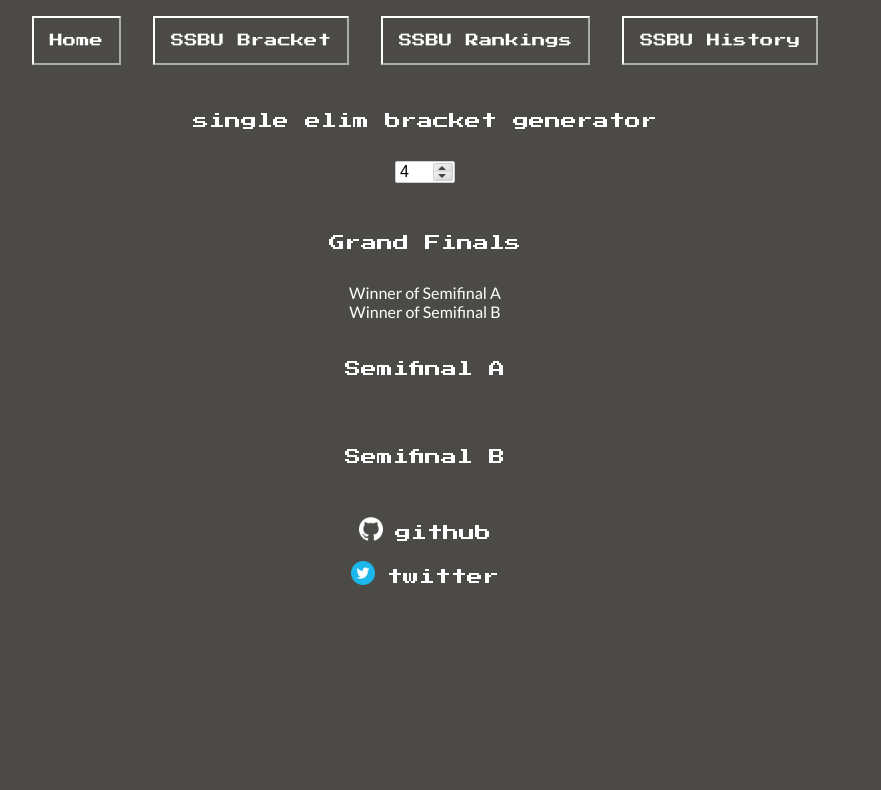
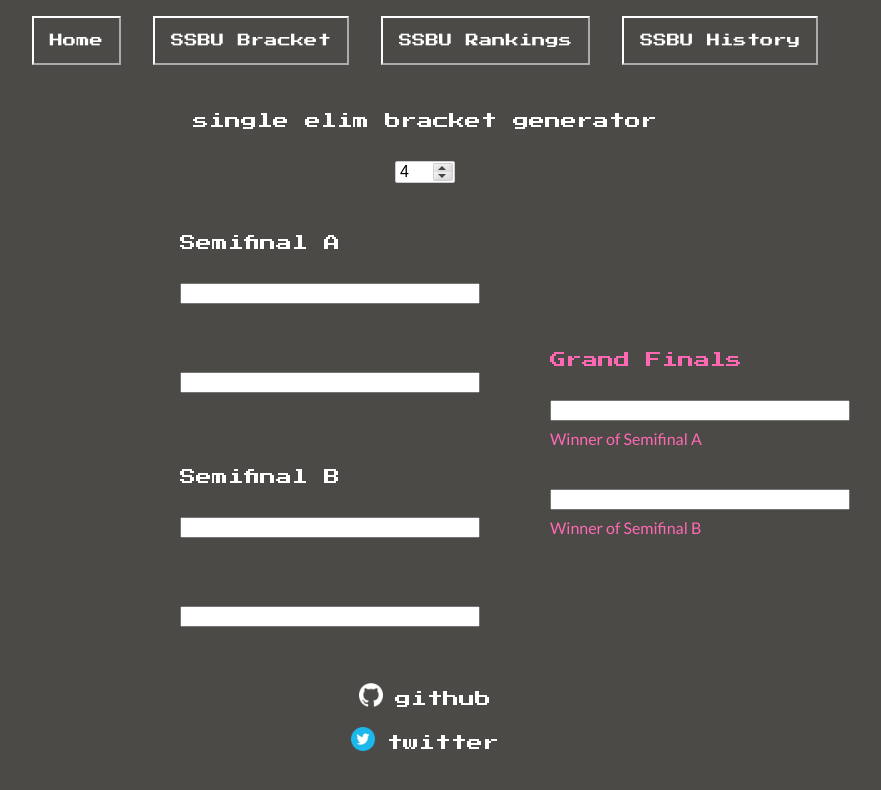
Before and after one commit to ajisakson/sandbox-site, a React (Create React App) app in the folder sandbox-site/: page /bracket in a window 1280 px wide. Shown: the top 790 px of the page, without its empty margins (215-1096 px from the left). Built offline with nearby package versions, Linux system fonts and the light colour scheme.

Commit message:
Single Elim bracket styling and logic figured out

```diff
--- a/sandbox-site/src/routes/Bracket.scss
+++ b/sandbox-site/src/routes/Bracket.scss
@@ -5,7 +5,7 @@
     display: flex;
     align-items: center;
     flex-direction: column;
-    .title {
+    .page_title {
         display: block;
         margin-bottom: 2rem;
         font-family: $decorative-text;
@@ -17,14 +17,89 @@
     }
     .bracket {
         margin-top: 2rem;
-        display: flex;
-        flex-direction: column;
-        text-align: center;
-        .title {
-            font-family: $decorative-text;
-        }
+        display: grid;
+        grid-template-columns: fit-content(300px) fit-content(300px) 1fr;
+        align-items: center;
+        column-gap: 30px;
         .bracket_node {
+            display: flex;
             padding: 20px;
+            flex-direction: column;
+            width: 300px;
+            &:nth-child(1){
+                grid-row: span 8;
+                grid-column: 8;
+            }
+            &:nth-child(2){
+                grid-row: 1 / span 4;
+                grid-column: 7;
+            }
+            &:nth-child(3){
+                grid-row: 5 /span 4;
+                grid-column: 7;
+            }
+            &:nth-child(4){
+                grid-row: 1 / span 2;
+                grid-column: 6;
+            }
+            &:nth-child(5){
+                grid-row: 3 / span 2;
+                grid-column: 6;
+            }
+            &:nth-child(6){
+                grid-row: 5 / span 2;
+                grid-column: 6;
+            }
+            &:nth-child(7){
+                grid-row: 7 / span 2;
+                grid-column: 6;
+            }
+            &:nth-child(8){
+                grid-row: 1 / span 1;
+                grid-column: 5;
+            }
+            &:nth-child(9){
+                grid-row: 2 / span 1;
+                grid-column: 5;
+            }
+            &:nth-child(10){
+                grid-row: 3 / span 1;
+                grid-column: 5;
+            }
+            &:nth-child(11){
+                grid-row: 4 / span 1;
+                grid-column: 5;
+            }
+            &:nth-child(12){
+                grid-row: 5 / span 1;
+                grid-column: 5;
+            }
+            &:nth-child(13){
+                grid-row: 6 / span 1;
+                grid-column: 5;
+            }
+            &:nth-child(14){
+                grid-row: 7 / span 1;
+                grid-column: 5;
+            }
+            &:nth-child(15){
+                grid-row: 8 / span 1;
+                grid-column: 5;
+            }
+            .title {
+                font-family: $decorative-text;
+            }
+            input {
+                margin-top: 2rem;
+            }
+            &:nth-child(1){
+                color: hotpink;
+            }
+            .node_seed {
+                font-size: 1rem;
+                margin-top: 0.5rem;
+                min-height: 28px;
+            }
         }
     }
 }
--- a/sandbox-site/src/routes/Bracket.tsx
+++ b/sandbox-site/src/routes/Bracket.tsx
@@ -30,8 +30,10 @@ export class Bracket extends React.Component<BracketProps>{ // eslint-disable-li
                     return (
                     <div key={index} className="bracket_node">
                         <div className="title">{node.roundName}</div>
-                        <div className="node_seed">{node.left ? `Winner of ${node.left}` : ''}</div>
-                        <div className="node_seed">{node.right ? `Winner of ${node.right}` : ''}</div>
+                        <input />
+                        <div className="node_seed">{node.left ? `Winner of ${node.left}` : ' '}</div>
+                        <input />
+                        <div className="node_seed">{node.right ? `Winner of ${node.right}` : ' '}</div>
                     </div>);
                 })}
             </div>
--- a/sandbox-site/src/routes/BracketPage.tsx
+++ b/sandbox-site/src/routes/BracketPage.tsx
@@ -26,7 +26,7 @@ export class BracketPage extends React.Component<BracketPageProps, BracketState>
     public render(): JSX.Element {
         return (
             <div className="bracket_page">
-                <div className="title">single elim bracket generator</div>
+                <div className="page_title">single elim bracket generator</div>
                 <NumericInput
                     min={2}
                     max={26}
```
